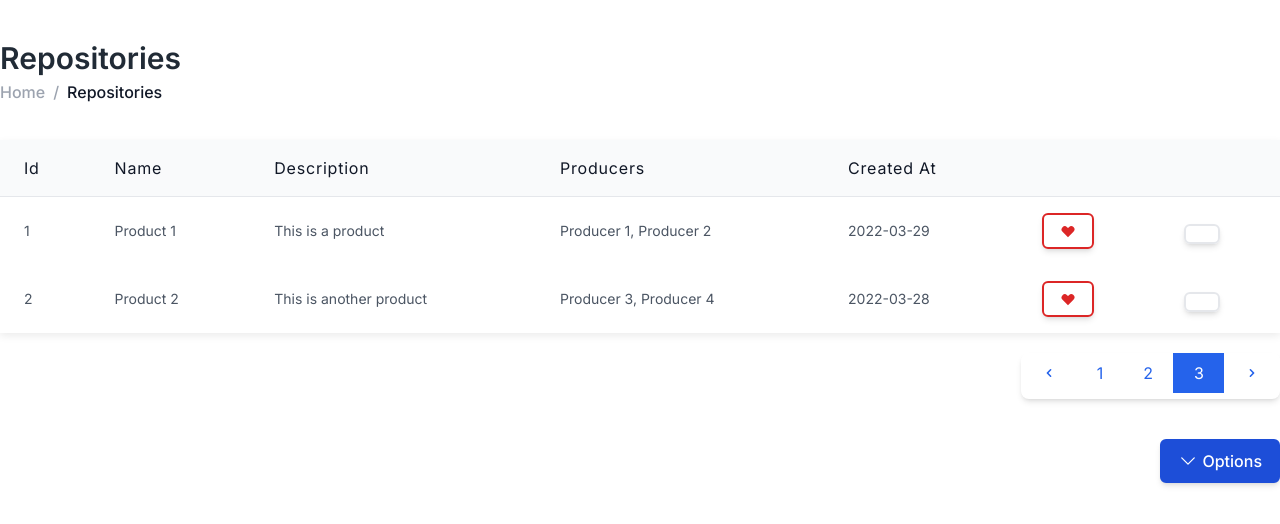
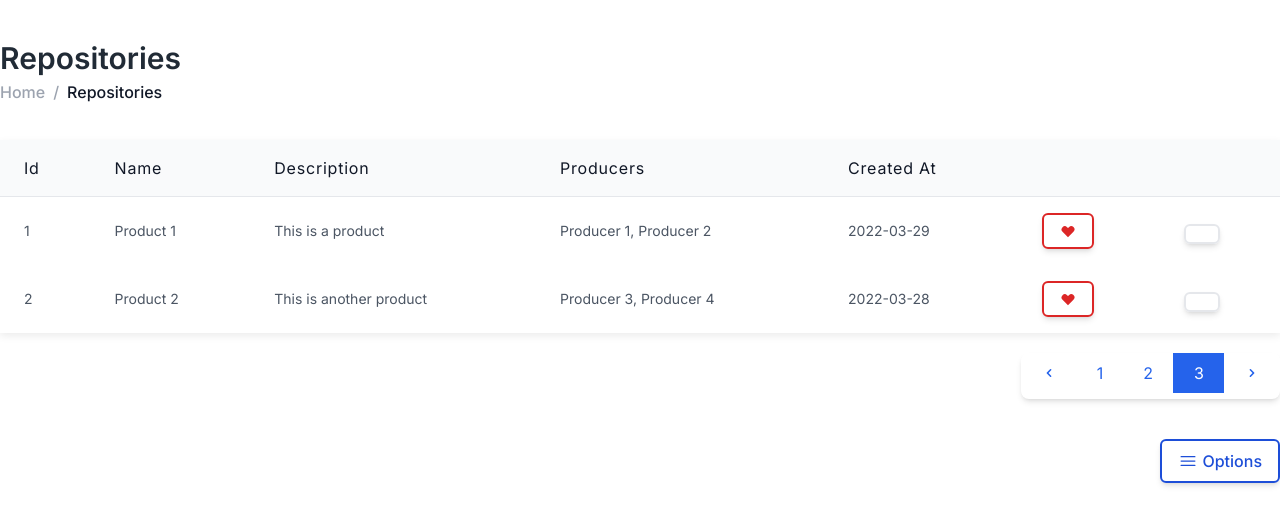
Before and after one commit to wilsonmjunior/hefesto, a Next.js app: page /repositories in a window 1280 px wide. Shown: the top 524 px of the page. Built offline with nearby package versions, Linux system fonts and the light colour scheme.

Commit message:
fix: dropdown icon

```diff
--- a/src/app/repositories/page.tsx
+++ b/src/app/repositories/page.tsx
@@ -1,4 +1,5 @@
 import { Dropdown, Header, Table } from "@/components";
+import { Bars3Icon } from "@heroicons/react/24/solid";
 import { columns } from "./columns";
 
 const data = [
@@ -30,24 +31,15 @@ export default function Repositories() {
 
       <div className="flex justify-end mt-10">
         <Dropdown
+          label="Options"
+          variant="outlined"
           data={[
             { title: "Item 1" },
             { title: "Item 2" }
           ]}
           startIcon={
-            <svg
-              xmlns="http://www.w3.org/2000/svg"
-              fill="none"
-              viewBox="0 0 24 24"
-              strokeWidth={1.5}
-              stroke="currentColor"
-              className="w-5 h-5"
-            >
-              <path strokeLinecap="round" strokeLinejoin="round" d="M19.5 8.25l-7.5 7.5-7.5-7.5" />
-            </svg>
-
+            <Bars3Icon className="h-5 w-5 text-blue-700" />
           }
-          label="Options"
         />
       </div>
     </div>
```
